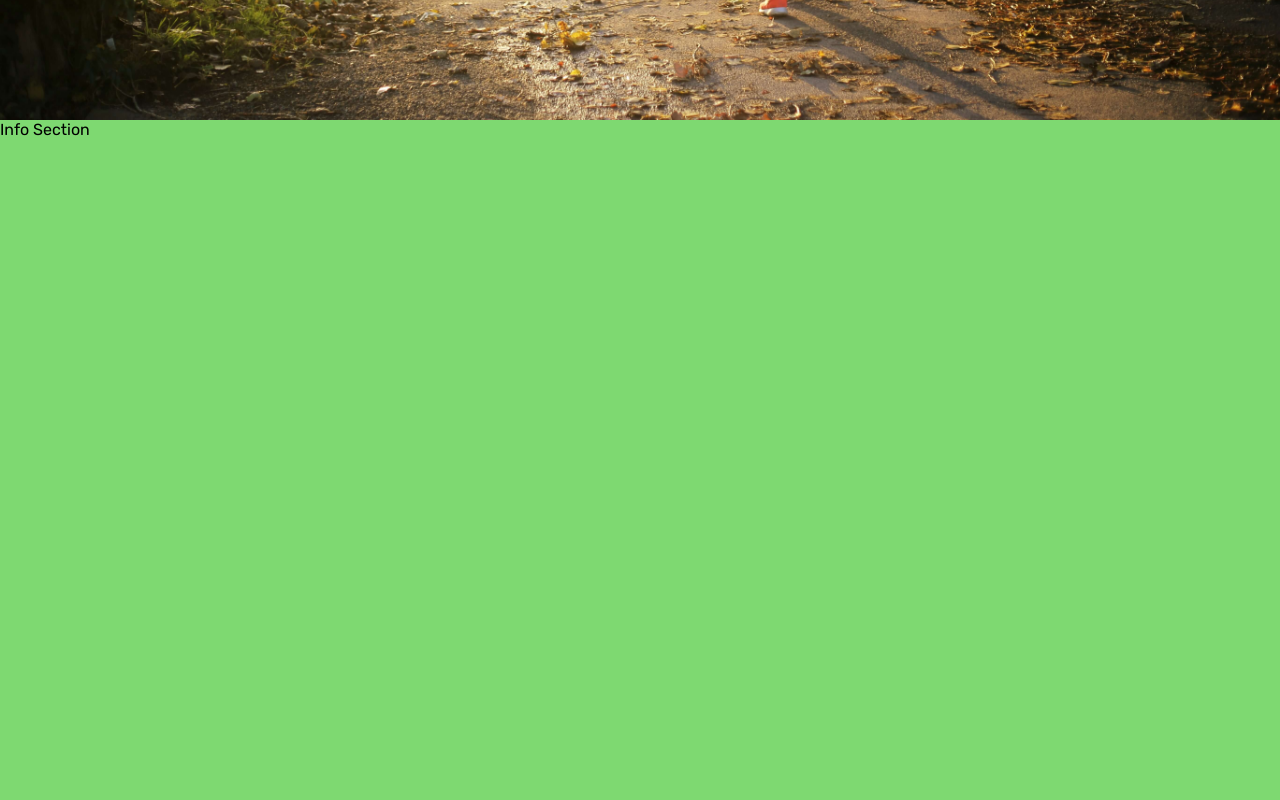
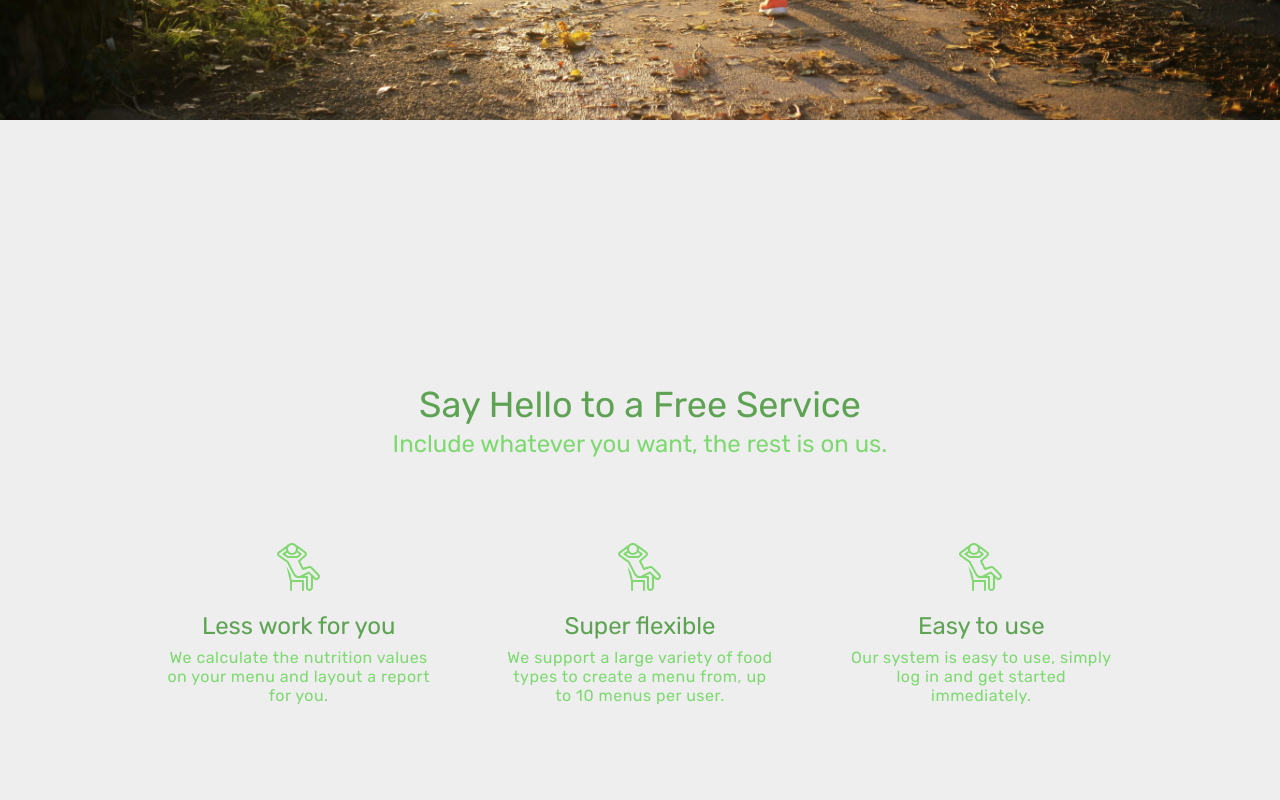
Before and after one commit to Gal94/My-Menu, a React (Create React App) app in the folder client/: page / in a window 1280 px wide. Shown: the part 680-1480 px from the top of the page. Built offline with nearby package versions, Linux system fonts and the light colour scheme.

Commit message:
Implemented Feature selection

```diff
--- a/client/public/index.html
+++ b/client/public/index.html
@@ -11,7 +11,10 @@
         />
         <link rel="apple-touch-icon" href="%PUBLIC_URL%/logo192.png" />
         <link rel="manifest" href="%PUBLIC_URL%/manifest.json" />
-
+        <link
+            rel="stylesheet"
+            href="https://cdnjs.cloudflare.com/ajax/libs/font-awesome/5.15.3/css/all.min.css"
+        />
         <title>React App</title>
     </head>
     <body>
--- a/client/src/components/Features/Features.component.jsx
+++ b/client/src/components/Features/Features.component.jsx
@@ -1,7 +1,61 @@
-import { FeaturesContainer } from './Features.styles';
+import {
+    FeaturesContainer,
+    FeaturesDesc,
+    FeaturesDescContainer,
+    FeaturesListContainer,
+    FeaturesTitle,
+    FeatureText,
+    FeatureTitle,
+    IconContainer,
+    RelaxIcon,
+    SingleFeatureContainer,
+} from './Features.styles';
 
 const Features = () => {
-    return <FeaturesContainer>Features component</FeaturesContainer>;
+    return (
+        <FeaturesContainer id='Features'>
+            <div>
+                <FeaturesDescContainer>
+                    <FeaturesTitle>Say Hello to a Free Service</FeaturesTitle>
+                    <FeaturesDesc>
+                        Include whatever you want, the rest is on us.
+                    </FeaturesDesc>
+                </FeaturesDescContainer>
+                <FeaturesListContainer>
+                    <SingleFeatureContainer>
+                        <IconContainer>
+                            <RelaxIcon />
+                        </IconContainer>
+                        <FeatureTitle>Less work for you</FeatureTitle>
+                        <FeatureText>
+                            We calculate the nutrition values on your menu and
+                            layout a report for you.
+                        </FeatureText>
+                    </SingleFeatureContainer>
+                    <SingleFeatureContainer>
+                        <IconContainer>
+                            <RelaxIcon />
+                        </IconContainer>
+                        <FeatureTitle>Super flexible</FeatureTitle>
+                        <FeatureText>
+                            We support a large variety of food types to create a
+                            menu from, up to 10 menus per user.
+                        </FeatureText>
+                    </SingleFeatureContainer>
+                    <SingleFeatureContainer>
+                        <IconContainer>
+                            <RelaxIcon />
+                        </IconContainer>
+                        <FeatureTitle>Easy to use</FeatureTitle>
+                        <FeatureText>
+                            Our system is easy to use, simply log in and get
+                            started immediately.
+                        </FeatureText>
+                    </SingleFeatureContainer>
+                </FeaturesListContainer>
+            </div>
+        </FeaturesContainer>
+    );
 };
 
 export default Features;
--- a/client/src/components/Features/Features.styles.js
+++ b/client/src/components/Features/Features.styles.js
@@ -1,6 +1,96 @@
 import Styled from 'styled-components';
+import { ReactComponent as Relax } from './relax.svg';
 
 export const FeaturesContainer = Styled.div`
     height: 100vh;
     background-color: #eee;
+    padding-bottom: 3rem;
+
+    @media screen and (min-width: 1280px) {
+        padding-top: 0;
+        display: flex;
+        flex-direction: column;
+        justify-content: center;
+
+     }
 `;
+
+export const FeaturesDescContainer = Styled.div`
+    width: fit-content;
+    margin: auto;
+    padding-top: 4rem;
+`;
+
+export const FeaturesTitle = Styled.h1`
+    margin: 0;
+    font-size: 20px;
+    font-weight: 400;
+    text-align: center;
+    color: #5ea353;
+
+    @media screen and (min-width: 1280px) {
+       font-size: 36px;
+    }
+`;
+
+export const FeaturesDesc = Styled.p`
+    font-size: 18px;
+    margin: 4px 0;
+    text-align: center;
+    color: #7ED971;
+
+    @media screen and (min-width: 1280px) {
+        font-size: 24px;
+     }
+`;
+
+export const FeaturesListContainer = Styled.div`
+@media screen and (min-width: 1280px) {
+    display: flex;
+    width: 80%;
+    margin: auto;
+ }
+`;
+
+export const SingleFeatureContainer = Styled.div`
+    width: 17rem;
+    margin: 1rem auto;
+`;
+
+export const IconContainer = Styled.div`
+    text-align: center;
+    margin-top: 4rem;
+`;
+
+export const RelaxIcon = Styled(Relax)`
+    height: 50px;
+    width: auto;
+    filter: invert(79%) sepia(16%) saturate(1182%) hue-rotate(63deg) brightness(95%) contrast(90%);
+`;
+
+export const FeatureTitle = Styled.h1`
+    text-align: center;
+    margin: 0;
+    font-size: 18px;
+    font-weight: 400;
+    margin-top: 1rem;
+    color: #5ea353;
+
+    @media screen and (min-width: 1280px) {
+        font-size: 24px;
+     }
+`;
+
+export const FeatureText = Styled.p`
+    margin: 0;
+    margin-top: 8px;
+    font-size: 14px;
+    text-align: center;
+    line-height: 1.2;
+    letter-spacing: 0.5px;
+    color: #7ED971;
+
+    @media screen and (min-width: 1280px) {
+        font-size: 16px;
+     }
+`;
--- a/client/src/components/StyledButton/StyledButton.component.jsx
+++ b/client/src/components/StyledButton/StyledButton.component.jsx
@@ -6,7 +6,9 @@ const StyledButton = () => {
     return (
         <div style={{ width: 'fit-content' }}>
             <StyledButtonContainer>
-                <Link to='Info' spy={true} smooth={true}>SHOW ME MORE</Link>
+                <Link to='Features' spy={true} smooth={true}>
+                    SHOW ME MORE
+                </Link>
             </StyledButtonContainer>
             <Chevron />
         </div>
--- a/client/src/pages/Home/Home.component.jsx
+++ b/client/src/pages/Home/Home.component.jsx
@@ -8,8 +8,8 @@ const Home = () => {
     return (
         <Fragment>
             <Hero />
+            <Features />
             <InfoSection />
-            <Features />
         </Fragment>
     );
 };
```
Also changed, not shown: client/src/components/Features/relax.svg (added), 1 other file (tests, documents, lock files or other folders).
